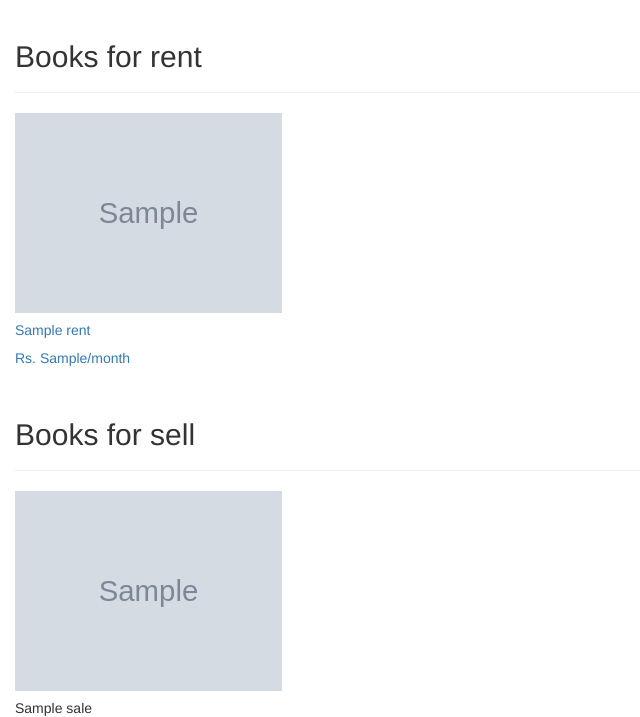
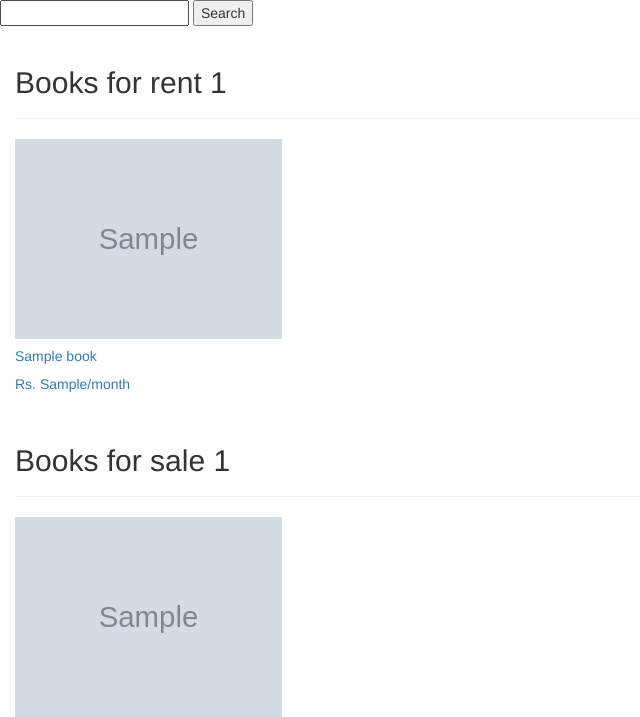
Before and after one commit to samiksha-patil/book_ecommerce, a PHP site: page /list.php in a window 1280 px wide. Shown: the top 717 px of the page, without its empty margins (0-640 px from the left). Run offline with PHP 8.4, Linux system fonts and the light colour scheme; the visitor is signed in with stand-in values (Sample User, id 1); tables that the repository leaves empty or names only in its code hold one stand-in row (values such as "Sample post"); grey boxes marked "Sample" are stand-in pictures; a stand-in replaces the project's code that opens the database connection; some libraries are stand-ins or nearby versions.

Commit message:
Add search feature

```diff
--- a/list.php
+++ b/list.php
@@ -1,3 +1,10 @@
+<?php
+$q="";
+$query="%";
+if(isset($_GET["q"]) && !empty(trim($_GET["q"]))){
+    $q = trim($_GET["q"]);
+    $query="%".$q."%";
+} ?>
 <!DOCTYPE html>
 <html lang="en">
 <head>
@@ -25,13 +32,13 @@
     </script>
 </head>
 <body>
-
+        <form onclick="search()">
+        <input type="text" id="search" value="<?php echo $q ?>"></input>
+        <button onclick="search()" type="submit">Search</button>
+        </form>
         <div class="container-fluid">
             <div class="row">
                 <div class="col-md-12">
-                    <div class="page-header clearfix">
-                        <h2 class="pull-left">Books for rent</h2>
-                    </div>
                     <?php
                     include 'connection.php';
                     session_start();
@@ -40,10 +47,13 @@
                         exit;
                     }
                     $id=$_SESSION["user_id"];
-                    $sql = "SELECT * FROM book INNER JOIN book_for_rent on book.book_id=book_for_rent.book_id";
-
-                    if($result = mysqli_query($link, $sql)){
-                        if(mysqli_num_rows($result) > 0){ ?>
+                    $sql = "SELECT * FROM book INNER JOIN book_for_rent on book.book_id=book_for_rent.book_id WHERE title LIKE '$query' OR info LIKE '$query' OR author LIKE '$query'";
+                    // echo $sql;
+                    if($result = mysqli_query($link, $sql)){ ?>
+                    <div class="page-header clearfix">
+                        <h2 class="pull-left">Books for rent <?php echo mysqli_num_rows($result); ?> </h2>
+                    </div>
+                        <?php if(mysqli_num_rows($result) > 0){ ?>
                         <div class="row books">
                         <?php while($row = mysqli_fetch_array($result)){ ?>
                                     <div class="col-sm-3">
@@ -89,16 +99,15 @@
         <div class="container-fluid">
             <div class="row">
                 <div class="col-md-12">
-                    <div class="page-header clearfix">
-                        <h2 class="pull-left">Books for sell</h2>
-
-                    </div>
                     <?php
 
                     $sql = "SELECT * FROM book RIGHT JOIN book_for_sale on book.book_id=book_for_sale.book_id";
 
-                    if($result = mysqli_query($link, $sql)){
-                        if(mysqli_num_rows($result) > 0){ ?>
+                    if($result = mysqli_query($link, $sql)){?>
+                        <div class="page-header clearfix">
+                            <h2 class="pull-left">Books for sale <?php echo mysqli_num_rows($result); ?> </h2>
+                        </div>
+                            <?php if(mysqli_num_rows($result) > 0){ ?>
                             <div class="row books">
                             <?php while($row = mysqli_fetch_array($result)){ ?>
                                         <div class="col-sm-3">
@@ -133,7 +142,11 @@
                 </div>
             </div>
         </div>
-
-
+    <script>
+    function search() {
+        var url = "./list.php?q="+document.getElementById("search").value;
+        window.location.replace(url);
+    }
+    </script>
 </body>
 </html>
```
